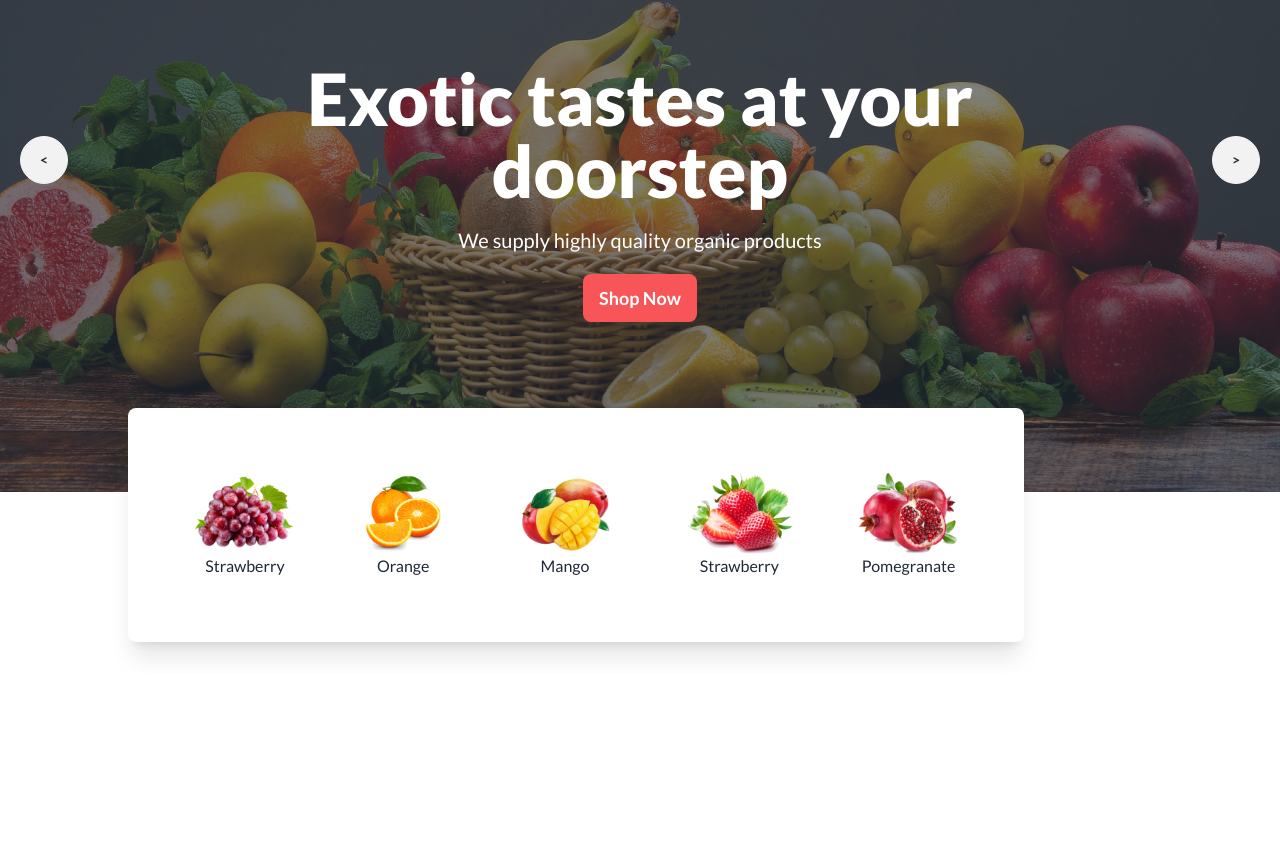
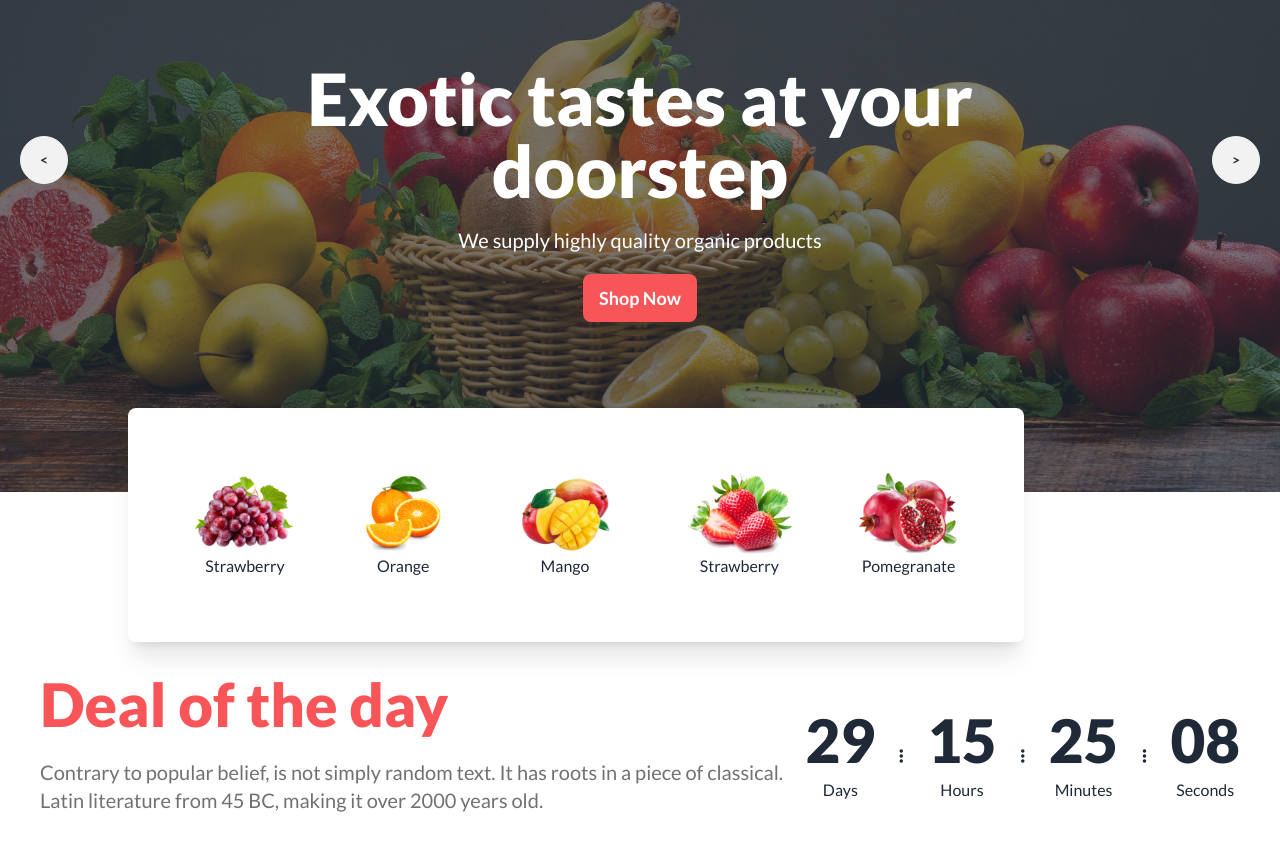
Before and after one commit to Rabby-WD/assignment-3-fruit-brust, a website: page index.html in a window 1280 px wide. Shown: the part 264-1114 px from the top of the page. Before the commit the page ends 938 px from the top, so only its background shows below. Drawn offline with nearby package versions, Linux system fonts and the light colour scheme; grey boxes are pictures that could not be loaded.

Commit message:
deal of the day and countdown section added

```diff
--- a/index.html
+++ b/index.html
@@ -144,7 +144,53 @@
                    <p>Pomegranate</p>
                </div>
              </div>
-          </div>
+           </div>
+</div>
+<!-- banner ends here -->
+
+<div class="my-20 m-10">
+    <div class="flex justify-between">
+        <div>
+            <h3 class="text-6xl font font-extrabold text-[#f85559]">
+                Deal of the day
+            </h3>
+            <p class="text-xl font-medium my-6 text-[#12121299]">Contrary to popular belief, is
+                not simply random text. It has roots in a piece of classical. <br> Latin literature from 45 BC, making
+                it over 2000 years old.</p>
+        </div>
+        <div class="flex gap-x-6 items-center text-center">
+            <div>
+                <h3 class="text-6xl font-extrabold mb-2">
+                29</h3>
+                <p>Days</p>
+            </div>
+            <div>
+                <i class="fa-solid fa-ellipsis-vertical"></i>
+            </div>
+            <div>
+                <h3  class="text-6xl font-extrabold mb-2">15</h3>
+                 <p>Hours</p>
+             </div>
+            <div>
+                  <i class="fa-solid fa-ellipsis-vertical"></i>
+             </div>
+
+            <div>
+                <h3 class="text-6xl font-extrabold mb-2">25</h3>
+                <p> Minutes</p>
+            </div>
+            <div>
+                <i  class="fa-solid fa-ellipsis-vertical "></i>
+            </div>
+            <div>
+                <h3 class="text-6xl font-extrabold mb-2">08</h3>
+                <p>Seconds</p>
+            </div>
+
+        </div>
+
+    </div>
+
 </div>
 
 
```
